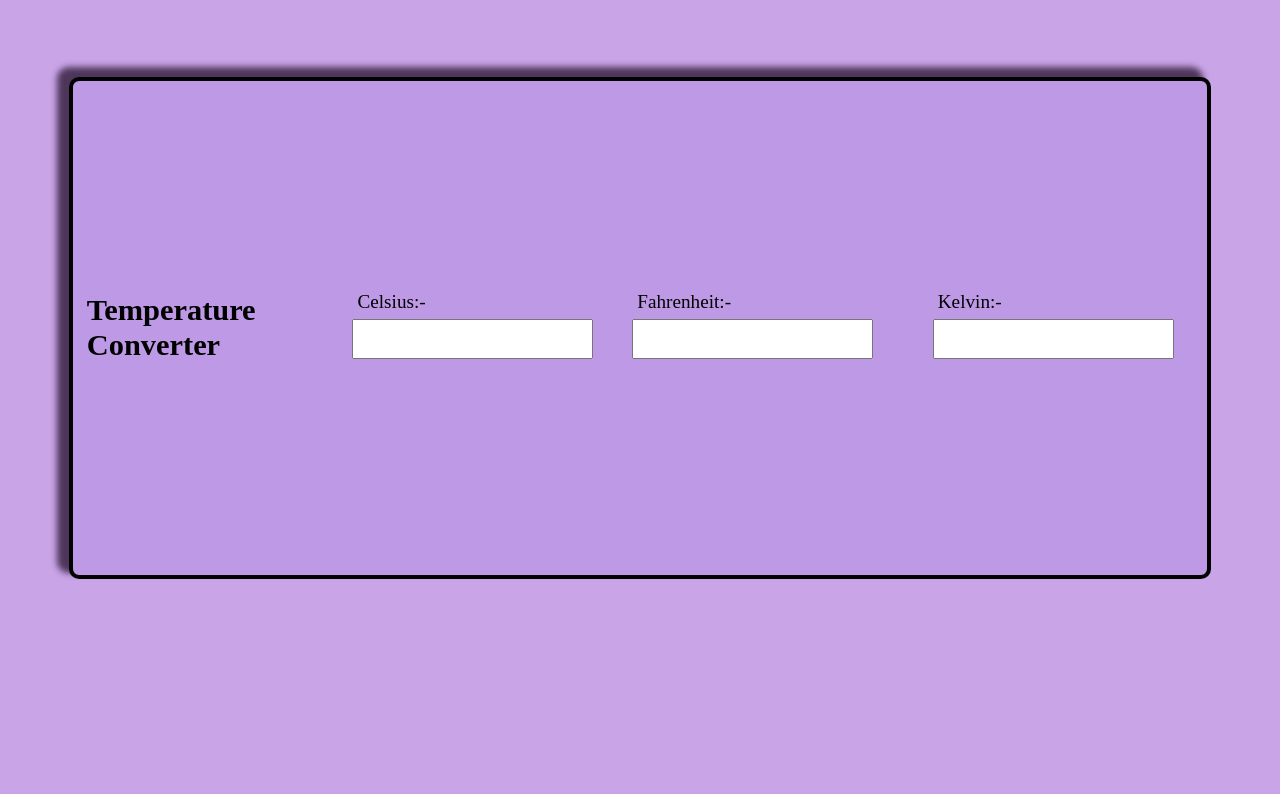
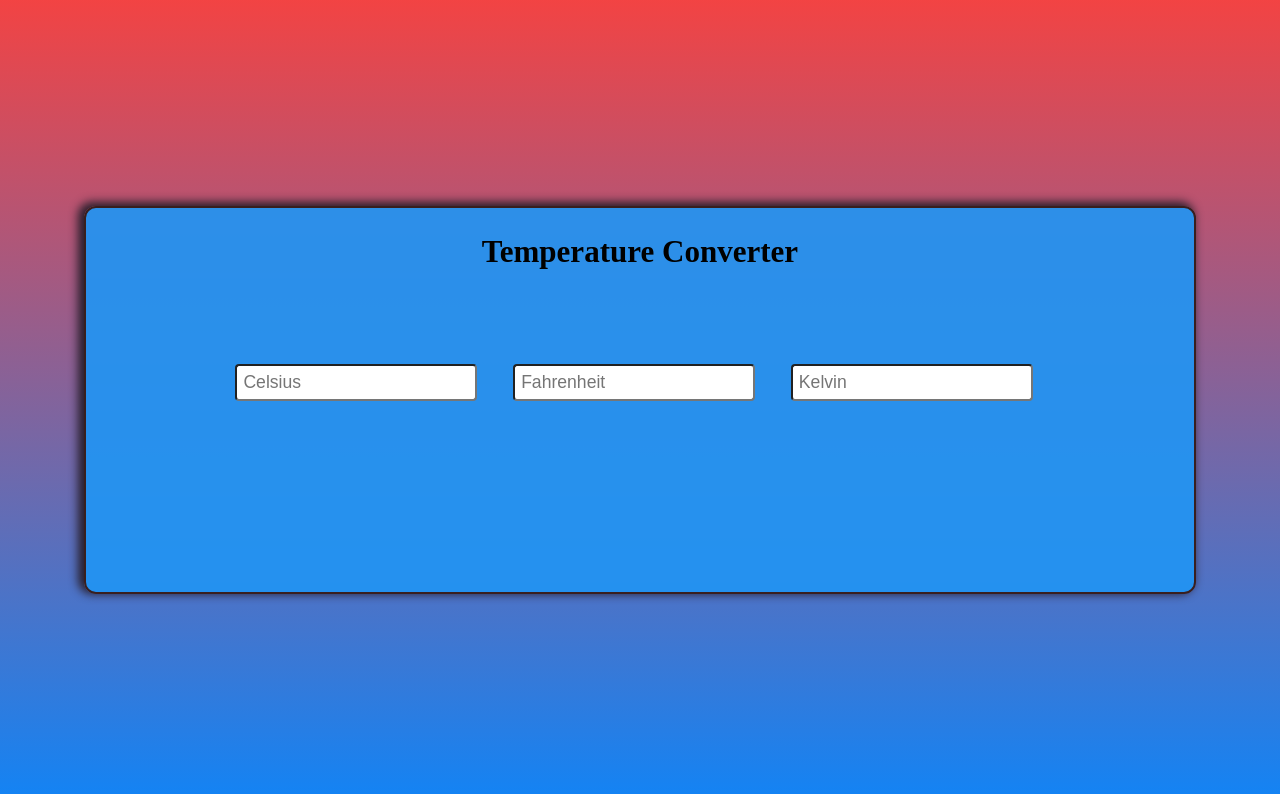
Before and after one commit to Shubhamjais02/Temperature-Converter, a plain HTML site: page index.html in a window 1280 px wide. Drawn offline with Linux system fonts and the light colour scheme.

Commit message:
"modified" origin/main

```diff
--- a/index.html
+++ b/index.html
@@ -7,23 +7,24 @@
     <link rel="stylesheet" href="style.css">
     <link rel="stylesheet" media="screen and (max-width: 980px)" href="phone.css">
 </head>
-
 <body>
     <div id="container">
         <h3>Temperature Converter</h3>
-        <div class="celsius box">
-            <label>Celsius:-</label>
-            <input type="number" id="celsius">
-        </div>
+        <div class="row">
+            <div class="celsius box">
+                <!-- <label>Celsius:-</label> -->
+                <input type="number" id="celsius" placeholder="Celsius">
+            </div>
 
-        <div class="fahrenheit box">
-            <label>Fahrenheit:-</label>
-            <input type="number" id="fahrenheit">
-        </div>
+            <div class="fahrenheit box">
+                <!-- <label>Fahrenheit:-</label> -->
+                <input type="number" id="fahrenheit" placeholder="Fahrenheit">
+            </div>
 
-        <div class="kelvin box">
-            <label>Kelvin:-</label>
-            <input type="number" id="kelvin">
+            <div class="kelvin box">
+                <!-- <label>Kelvin:-</label> -->
+                <input type="number" id="kelvin" placeholder="Kelvin">
+            </div>
         </div>
     </div>
 
--- a/phone.css
+++ /dev/null
@@ -1,37 +0,0 @@
-* {
-    margin: 0%;
-    padding: 0%;
-}
-
-html {
-    scroll-behavior: smooth;
-}
-
-body {
-    height: 92vh;
-}
-
-#container {
-    flex-direction: column;
-    border: none;
-    border-radius: 8px;
-    padding: 4px;
-}
-
-#container input {
-    padding: 6px;
-    margin: 4px;
-    font-size: 1.02rem;
-}
-
-#container label {
-    padding: 4px;
-    margin: 4px;
-    font-size: 1.16rem;
-}
-
-#container h3 {
-    padding: 2px;
-    margin: 2px;
-    font-size: 1.94rem;
-}
--- a/style.css
+++ b/style.css
@@ -2,43 +2,80 @@
     margin: 0%;
     padding: 0%;
 }
+
 html {
     scroll-behavior: smooth;
 }
+
 body {
     display: flex;
     justify-content: center;
     align-items: center;
-    background-color: rgb(201, 164, 231);
-    height: 82vh;
+    /* background-color: rgb(201, 164, 231); */
+    background: linear-gradient(rgba(238, 3, 3, 0.744), #0a7ff4f6) no-repeat;
+    height: 100vh;
 }
 
 #container {
-    display: flex;
-    justify-content: space-around;
-    align-items: center;
-    background-color: rgb(189, 153, 230);
-    border: 4px solid black;
-    border-radius: 10px;
-    height: 74%;
-    width: 88%;
+    background-color: #2195f3ea;
+    border: 2px solid rgb(57, 31, 31);
+    border-radius: 12px;
+    height: 44%;
+    width: 84%;
+    padding: 16px;
+    box-shadow: -4px -2px 10px 2px rgb(40, 31, 44);
+}
+
+.row {
+    display: grid;
+    grid-template-columns: repeat(auto-fit, minmax(240px, 1fr));
+    grid-gap: 16px;
+    margin: 4% 4%;
+    padding: 4% 8%;
+}
+
+#container h3 {
+    text-align: center;
     padding: 4px;
-    box-shadow: -10px -8px 6px 2px rgb(78, 54, 91);
+    margin: 6px;
+    font-size: 1.94rem;
 }
 
 #container input {
-    padding: 8px;
-    margin: 6px;
-    font-size: 1.06rem;
+    padding: 6px;
+    margin: 4px;
+    font-size: 1.1rem;
+    border-radius: 4px;
 }
 
-#container label {
-    padding: 6px;
-    margin: 5px;
-    font-size: 1.2rem;
+/* --------------------Phone.css--------------------- */
+@media only screen and (max-width: 600px) {
+
+.row{
+    margin: 6% 6%;
+    padding: 6% 8%;
+    overflow: hidden;
 }
-#container h3{
+#container {
+    border:none;
+    height: 58%;
+    width: 92%;
+    padding: 8px;
+    box-shadow: -4px -2px 10px 2px rgb(40, 31, 44);
+}
+
+#container h3 {
+    text-align: center;
     padding: 4px;
-    margin: 6px;
-    font-size: 1.9rem;
+    margin: 4px;
+    font-size: 1.7rem;
 }
+
+#container input {
+    padding: 5px;
+    margin: 4px;
+    font-size: 1.04rem;
+    border-radius: 4px;
+}
+
+}
```
